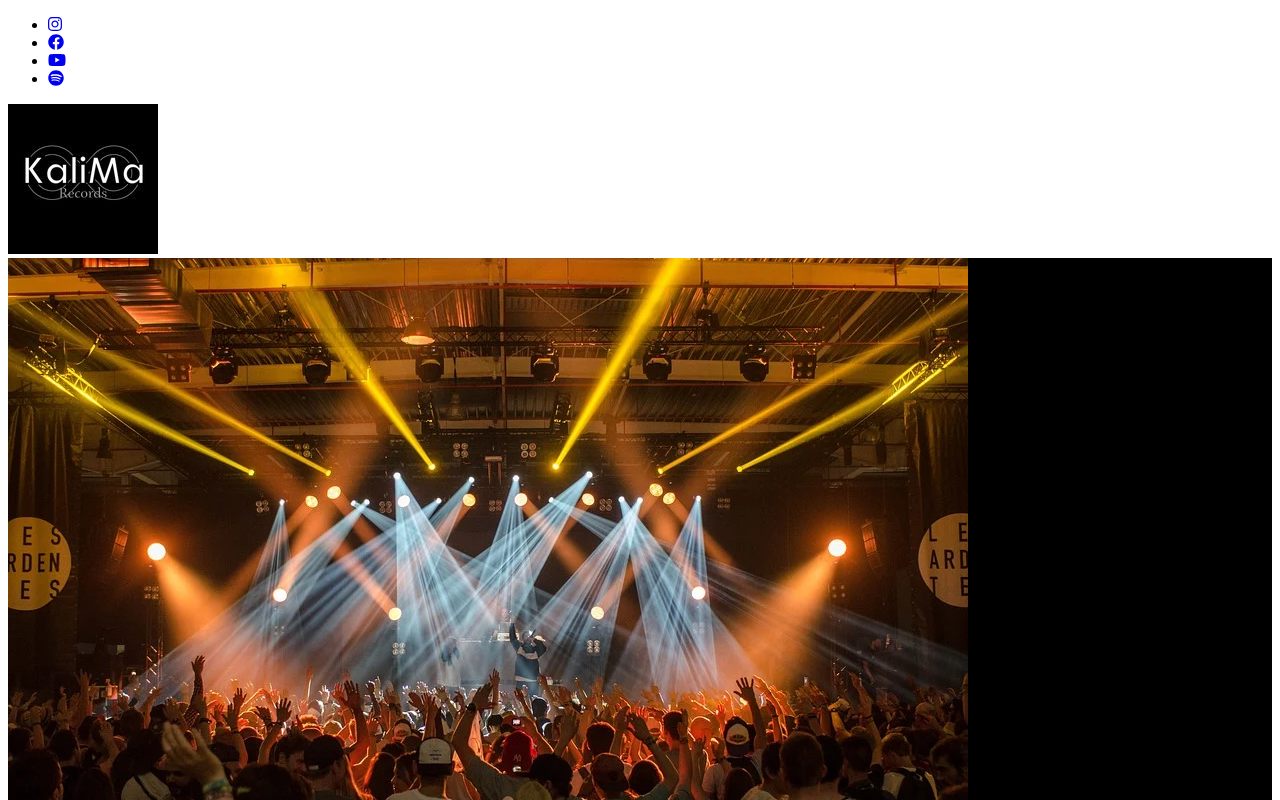
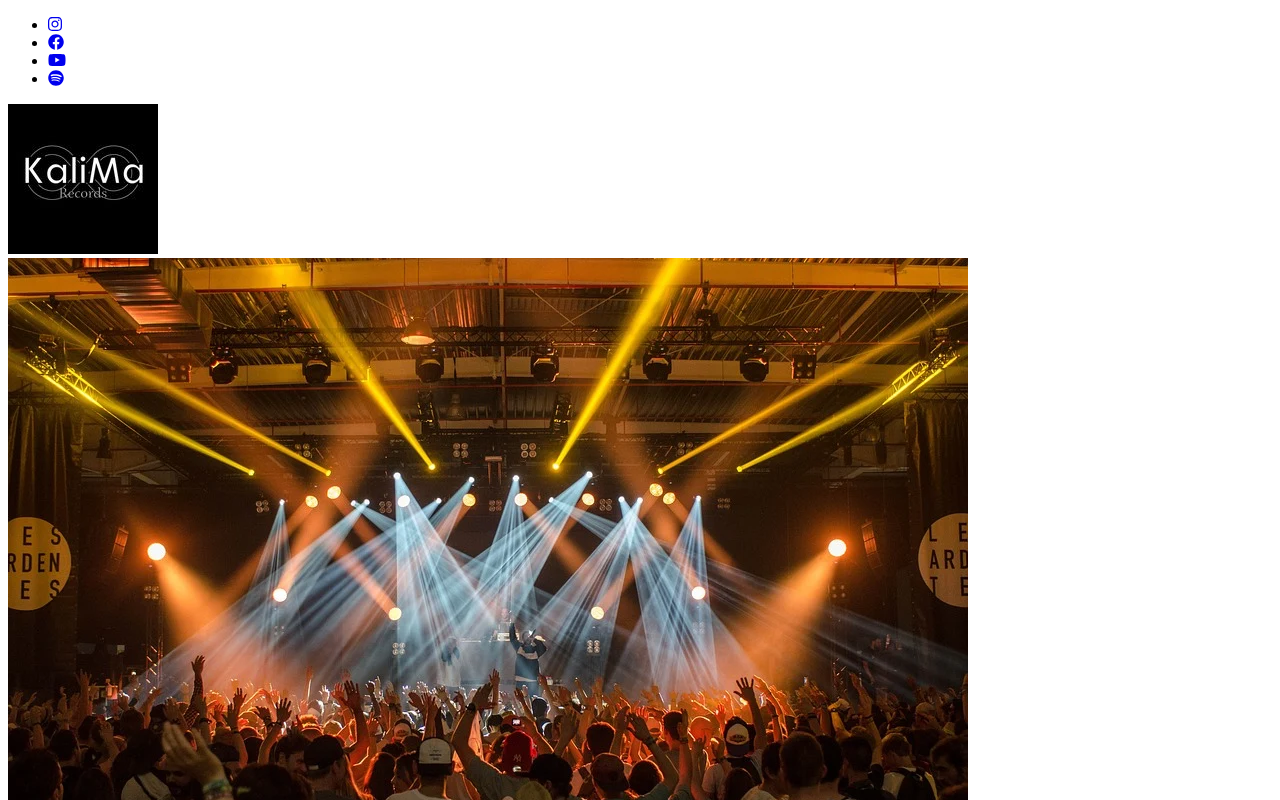
Before and after one commit to mauramro/kalima-site, a Next.js app: page / in a window 1280 px wide. Shown: the top 800 px of the page. Built offline with nearby package versions, Linux system fonts and the light colour scheme.

Commit message:
Fix class mentions, remove banner background

```diff
--- a/components/Banner.js
+++ b/components/Banner.js
@@ -2,7 +2,7 @@ import React from "react";
 
 const Banner = () => {
   return (
-    <div className="" style={{ backgroundColor: "#000" }}>
+    <div>
       <img
         src="/images/bg-sample.webp"
         alt="Banner image"
--- a/pages/index.js
+++ b/pages/index.js
@@ -13,12 +13,10 @@ export default function Home() {
         <link rel="icon" href="/favicon.ico" />
       </Head>
 
-      <main className="bg-gradient-to-r from-gray-900 via-gray-700 to-gray-900 px-5">
-        <Banner />
-        <Artistas />
-        <Testimonials />
-        <AboutUs />
-      </main>
+      <Banner />
+      <Artistas />
+      <Testimonials />
+      <AboutUs />
     </div>
   );
 }
```
Also changed, not shown: components/DetallesArtista.js (+4 -4 lines).
